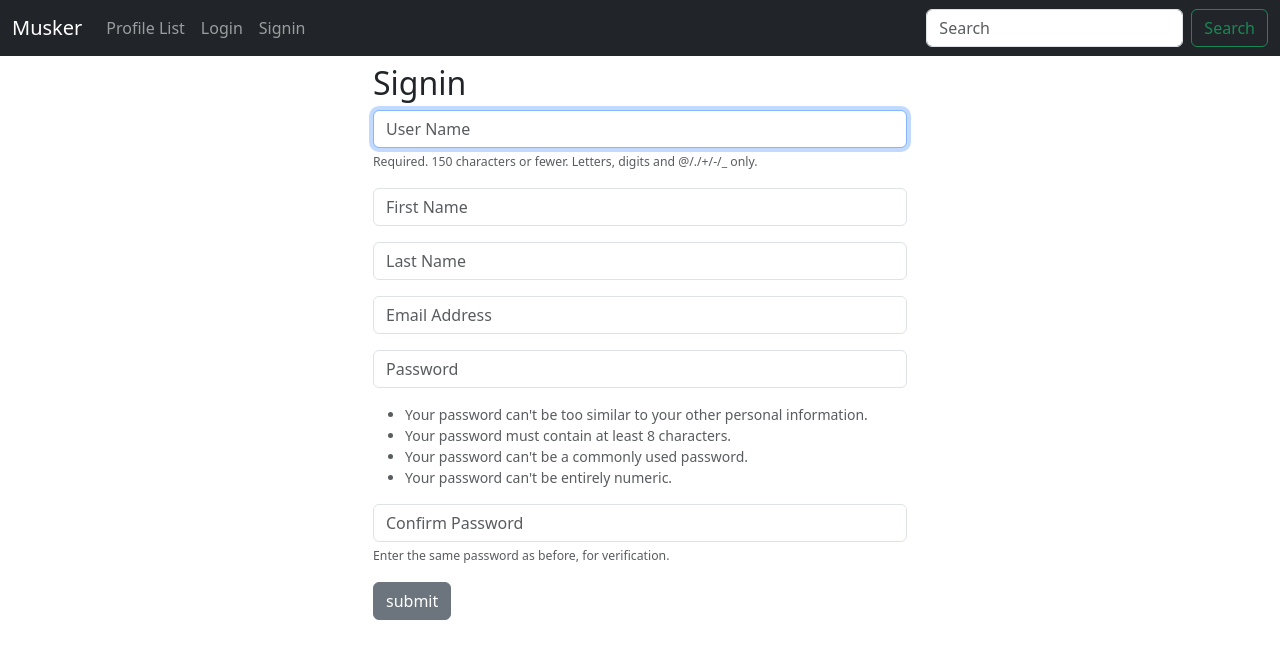
After one commit to flat-codepath/twitter-clone, a Django app: page /signin in a window 1280 px wide. The commit adds this page. Shown: the top 659 px of the page. Run offline with Django 5.2, Linux system fonts and the light colour scheme.

Commit message:
user SigninForm

```diff
--- a/musker/forms.py
+++ b/musker/forms.py
@@ -1,19 +1,66 @@
 from django import forms
 from .models import Meep
+from django.contrib.auth.models import User
+from django.contrib.auth.forms import UserCreationForm
 
 
 # create a Meep from
 class MeepForm(forms.ModelForm):
-    body=forms.CharField(required=True,
-            widget=forms.widgets.Textarea(
-                attrs={
-                    'placeholder':'Enter Your Musker Meep',
-                    'class':'form-control'
-                },
-            ),
-            label=''
-           )
+    body = forms.CharField(required=True,
+                           widget=forms.widgets.Textarea(
+                               attrs={
+                                   'placeholder': 'Enter Your Musker Meep',
+                                   'class': 'form-control'
+                               },
+                           ),
+                           label=''
+                           )
+
     class Meta:
         model = Meep
         fields = ('body',)
         # exclude=('user',)
+
+
+class SigninForm(UserCreationForm):
+    # username = forms.CharField(label='', max_length=50,
+    #                            widget=forms.TextInput(attrs={'class': 'form-control', 'placeholder': 'UserName'}),
+    #                            required=True)
+    first_name = forms.CharField(label='', max_length=100, widget=forms.TextInput(
+        attrs={'class': 'form-control', 'placeholder': 'First Name'}), required=False)
+
+    last_name = forms.CharField(label="", max_length=100,
+                                widget=forms.TextInput(attrs={'class': 'form-control', 'placeholder': 'Last Name'}),
+                                required=False)
+    email = forms.EmailField(label="",
+                             widget=forms.TextInput(attrs={'class': 'form-control', 'placeholder': 'Email Address'}),
+                             required=False)
+    # password1 = forms.CharField(label='',
+    #                             widget=forms.TextInput(attrs={'class': 'form-control', 'placeholder': 'Password'}))
+    # password2 = forms.CharField(label='', widget=forms.TextInput(
+    #     attrs={'class': 'form-control', 'placeholder': 'Conform Password'}))
+
+    class Meta:
+        model = User
+        fields = ['username', 'first_name', 'last_name', 'email']
+
+    def __init__(self, *args, **kwargs):
+        super().__init__(*args, **kwargs)
+
+        self.fields['username'].widget.attrs['class'] = 'form-control'
+        self.fields['username'].widget.attrs['placeholder'] = 'User Name'
+        self.fields['username'].label = ''
+        self.fields[
+            'username'].help_text = '<span class="form-text text-muted"><small>Required. 150 characters or fewer. Letters, digits and @/./+/-/_ only.</small></span>'
+
+        self.fields['password1'].widget.attrs['class'] = 'form-control'
+        self.fields['password1'].widget.attrs['placeholder'] = 'Password'
+        self.fields['password1'].label = ''
+        self.fields[
+            'password1'].help_text = '<ul class="form-text text-muted small"><li>Your password can\'t be too similar to your other personal information.</li><li>Your password must contain at least 8 characters.</li><li>Your password can\'t be a commonly used password.</li><li>Your password can\'t be entirely numeric.</li></ul>'
+
+        self.fields['password2'].widget.attrs['class'] = 'form-control'
+        self.fields['password2'].widget.attrs['placeholder'] = 'Confirm Password'
+        self.fields['password2'].label = ''
+        self.fields[
+            'password2'].help_text = '<span class="form-text text-muted"><small>Enter the same password as before, for verification.</small></span>'
--- a/musker/templates/Navbar.html
+++ b/musker/templates/Navbar.html
@@ -21,6 +21,8 @@
         {% else %}
              <li class="nav-item">
           <a class="nav-link" href="{% url 'login' %}">Login</a>
+               <li class="nav-item">
+          <a class="nav-link" href="{% url 'signin' %}">Signin</a>
          </li>
 
         {% endif %}
--- /dev/null
+++ b/musker/templates/signin.html
@@ -0,0 +1,20 @@
+{% extends 'base.html' %}
+
+
+{% block content %}
+
+
+<div class="container-fluid">
+  <div class="row">
+
+    <div class="col-md-6 offset-md-3">
+      <h2>Signin</h2>
+         <form method="POST">
+             {% csrf_token %}
+          {{form.as_p}}
+        <button type="submit" class="btn btn-secondary">submit</button>
+     </form>
+    </div>
+  </div>
+</div>
+{% endblock %}
--- a/musker/urls.py
+++ b/musker/urls.py
@@ -6,4 +6,5 @@ urlpatterns=[
     path('profile/<int:pk>',views.profile,name='profile'),
     path('user_login',views.user_login,name='login'),
     path('user_logout',views.user_logout,name='logout'),
+    path('signin',views.signin,name='signin'),
 ]
--- a/musker/views.py
+++ b/musker/views.py
@@ -1,9 +1,9 @@
 from django.shortcuts import render, redirect
 from .models import Profile, Meep
 from django.contrib import messages
-from .forms import MeepForm
+from .forms import MeepForm,SigninForm
 from django.contrib.auth import authenticate, login, logout
-
+from django.contrib.auth.forms import  UserCreationForm
 
 # Create your views here.
 def home(request):
@@ -74,3 +74,27 @@ def user_logout(request):
     logout(request)
     success = messages.success(request, 'You are Logged Out... Now')
     return redirect('home')
+
+
+def signin(request):
+    form=SigninForm()
+    if request.method=='POST':
+        form=SigninForm(request.POST)
+        if form.is_valid():
+            username=form.cleaned_data['username']
+            print(username)
+            password=form.cleaned_data['password1']
+            print(password)
+            form.save(commit=True)
+            user = authenticate(request, username=username, password=password)
+            print(user)
+            if user is not None:
+                login(request,user)
+                message=messages.success(request,'SuccessFully Created Signin')
+                return redirect('home')
+            else:
+                error=messages.error(request,"There is Problem Try again ...")
+                redirect('signin')
+        else:
+            error=messages.error(request,form.errors)
+    return render(request, 'signin.html', {'form':form})
```
Also changed, not shown: db.sqlite3.
